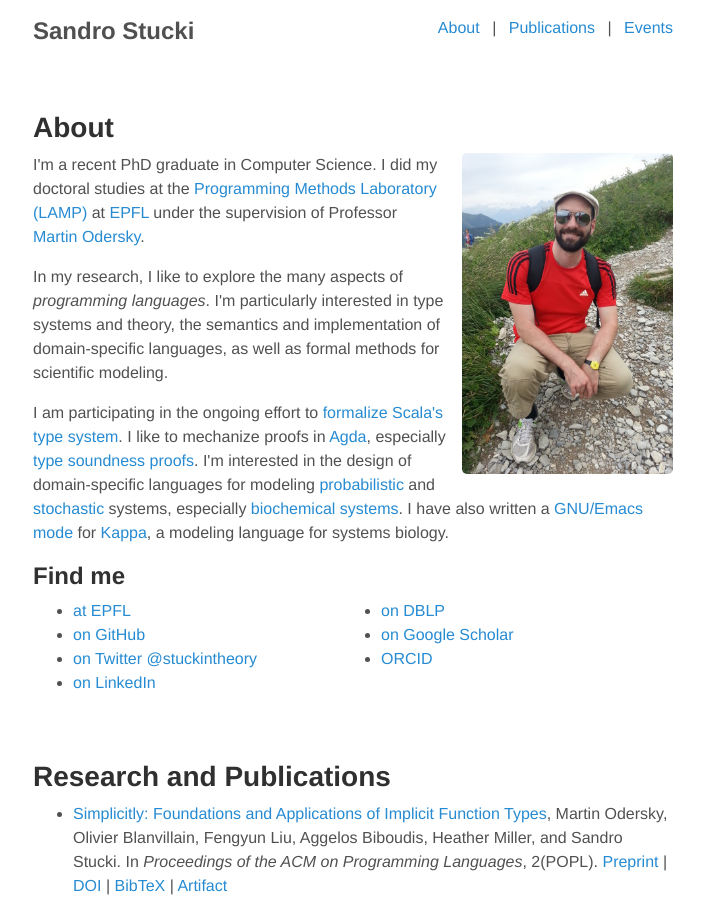
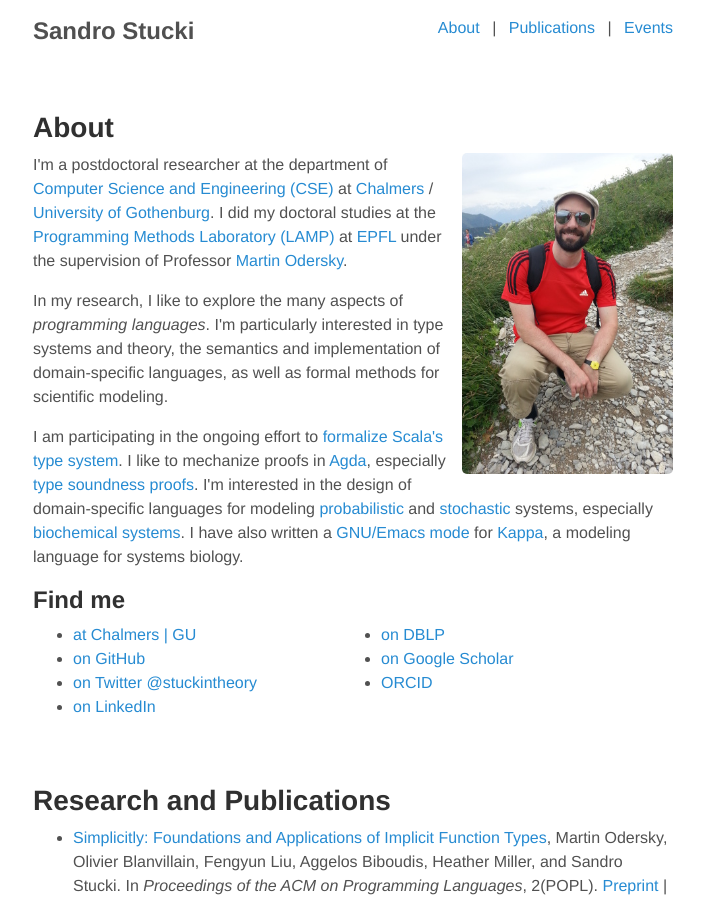
Before and after one commit to sstucki/sstucki.github.io, a Jekyll site: the page built from index.html, in a window 1280 px wide and 900 px high. Shown: the whole window, without its empty margins (287-991 px from the left). Built offline with Jekyll 4.4.1, drawn with Linux system fonts in a browser that asks for light colours.

Commit message:
Update affiliation.

```diff
--- a/index.html
+++ b/index.html
@@ -8,7 +8,9 @@ title: Home
 
   <img src="public/me.jpg" class="profile"/>
 
-  <p>I'm a recent PhD graduate in Computer Science.  I did my doctoral studies at the <a href="http://lamp.epfl.ch/"> Programming Methods Laboratory (LAMP)</a> at <a href="http://www.epfl.ch/">EPFL</a> under the supervision of Professor <a href="http://people.epfl.ch/martin.odersky">Martin Odersky</a>.</p>
+  <p>I'm a postdoctoral researcher at the department
+  of <a href="https://www.chalmers.se/cse/">Computer Science and Engineering (CSE)</a>
+  at <a href="https://www.chalmers.se/">Chalmers</a>&nbsp;/ <a href="https://www.gu.se/">University of Gothenburg</a>.  I did my doctoral studies at the <a href="http://lamp.epfl.ch/"> Programming Methods Laboratory (LAMP)</a> at <a href="http://www.epfl.ch/">EPFL</a> under the supervision of Professor <a href="http://people.epfl.ch/martin.odersky">Martin Odersky</a>.</p>
 
   <p>In my research, I like to explore the many aspects of
   <em>programming languages</em>.  I'm particularly interested in type
@@ -38,7 +40,8 @@ title: Home
 
   <h2>Find me</h2>
   <ul class="contact">
-    <li><a href="https://people.epfl.ch/sandro.stucki">at EPFL</a></li>
+    <li><a href="https://www.gu.se/omuniversitetet/personal/?userId=xstusa">at
+    Chalmers&nbsp;| GU</a></li>
     <li><a href="https://github.com/sstucki">on GitHub</a></li>
     <li><a href="https://twitter.com/stuckintheory">on Twitter
       @stuckintheory</a></li>
```
